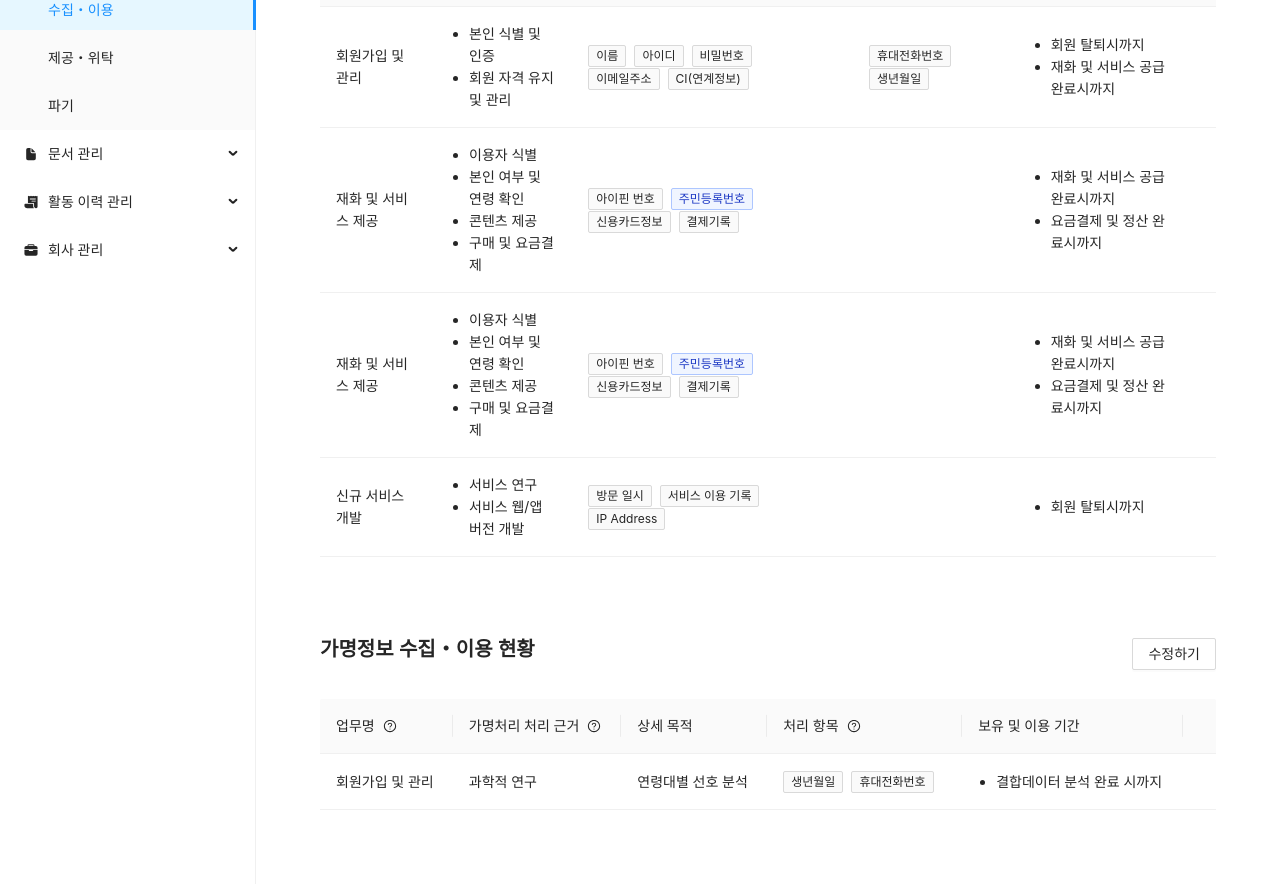
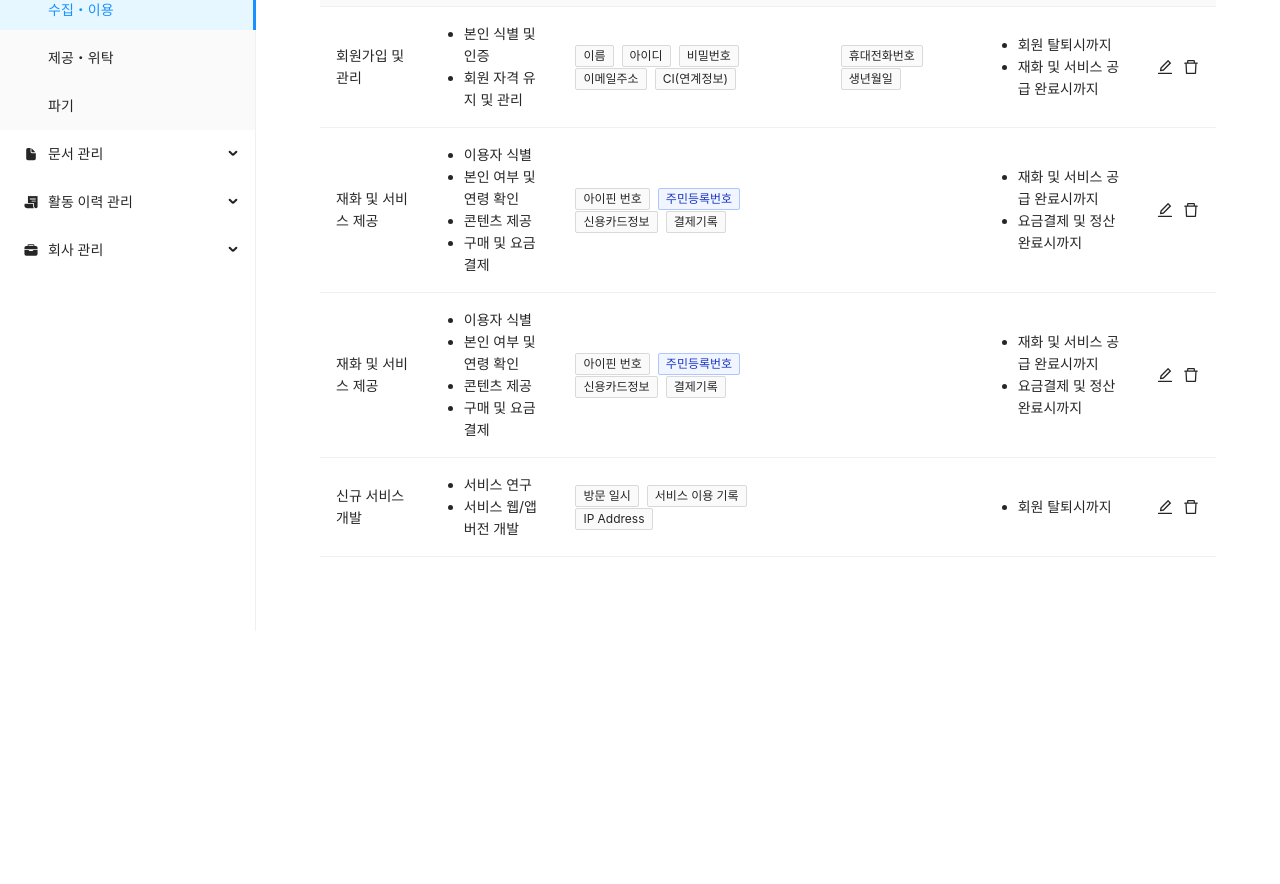
Before and after one commit to tovdata/dpot-front, a Next.js app: page /pim/cu in a window 1280 px wide. Shown: the part 240-1124 px from the top of the page. After the commit the page ends 871 px from the top, so only its background shows below. Built offline with nearby package versions, Linux system fonts and the light colour scheme.

Commit message:
2022.03.28. - Add dependency module for state (recoil) - Modify component structure for drawer

```diff
--- a/components/PITable.tsx
+++ b/components/PITable.tsx
@@ -1,22 +1,14 @@
-import { useState } from 'react';
 // Component
-import { Table, TableColumnProps } from 'antd';
-import { TableContentList, TableEditCell, TableForm, TableHeader, TableProcessItems } from '../components/common/Table';
+import { TableColumnProps } from 'antd';
+import { EditableTableForm, TableContentList, TableHeader, TableProcessItems } from '../components/common/Table';
 // Data
 import { personalInfoTableHeader, pseudonymInfoTableHeader } from '../models/data';
 import { personalInfo, pseudonymInfo } from '../models/temporary';
 // Type
-import { TableProcessItemProps } from '../models/type';
+import { EditableDrawerContent, TableProcessItemProps } from '../models/type';
 
 // Component (personal info table)
 export const PersonalInfoTable = (): JSX.Element => {
-  // Set a local state
-  const [edit, setEdit] = useState<boolean>(false);
-  // Create an event handler
-  const onEdit = (): void => setEdit(true);
-  // Create an event handler
-  const onSave = (): void => setEdit(false);
-
   // Create the columns
   const columns: TableColumnProps<any>[] = Object.keys(personalInfoTableHeader).map((key: string): TableColumnProps<any> => {
     const column: TableColumnProps<any> = {
@@ -33,64 +25,61 @@ export const PersonalInfoTable = (): JSX.Element => {
     // Return
     return column;
   });
-  // Append a edit cell
-  columns.push({
-    dataIndex: 'edit',
-    key: 'edit',
-    title: '',
-    render: () => <TableEditCell edit={edit} />
-  });
-
   // Append a key property to data source
   const dataSource = personalInfo.map((elem: any, index: number): any => { return { ...elem, key: index.toString() }; });
-  // Create a table
-  const table: JSX.Element = <Table columns={columns} dataSource={dataSource} pagination={false} />
+
+  // Create a drawer content
+  const drawer: EditableDrawerContent = {
+    data: {},
+    title: '개인정보 수집・이용 현황',
+    type: 'personalInfo'
+  }
 
   // Return an element
   return (
-    <TableForm edit={edit} onEdit={onEdit} onSave={onSave} title='개인정보 수집・이용 현황' table={table} />
+    <EditableTableForm columns={columns} dataSource={dataSource} drawer={drawer} title='개인정보 수집・이용 현황' />
   );
 }
-// Component (pseudonym info table)
-export const PseudonymInfoTable = (): JSX.Element => {
-  // Set a local state
-  const [edit, setEdit] = useState<boolean>(false);
-  // Create an event handler
-  const onEdit = (): void => setEdit(true);
-  // Create an event handler
-  const onSave = (): void => setEdit(false);
+// // Component (pseudonym info table)
+// export const PseudonymInfoTable = (): JSX.Element => {
+//   // Set a local state
+//   const [edit, setEdit] = useState<boolean>(false);
+//   // Create an event handler
+//   const onEdit = (): void => setEdit(true);
+//   // Create an event handler
+//   const onSave = (): void => setEdit(false);
 
-  // Create the columns
-  const columns: TableColumnProps<any>[] = Object.keys(pseudonymInfoTableHeader).map((key: string): TableColumnProps<any> => {
-    const column: TableColumnProps<any> = {
-      dataIndex: key,
-      key: key,
-      title: <TableHeader description={pseudonymInfoTableHeader[key].description} name={pseudonymInfoTableHeader[key].name} />
-    };
-    // Set a render
-    if (key === 'period') {
-      column.render = (items: string[]): JSX.Element => <TableContentList items={items} />;
-    } else if (key === 'items') {
-      column.render = (items: TableProcessItemProps[]): JSX.Element => <TableProcessItems items={items} tooltip='고유식별정보' />;
-    }
-    // Return
-    return column;
-  });
-  // Append a edit cell
-  columns.push({
-    dataIndex: 'edit',
-    key: 'edit',
-    title: '',
-    render: () => <TableEditCell edit={edit} />
-  });
+//   // Create the columns
+//   const columns: TableColumnProps<any>[] = Object.keys(pseudonymInfoTableHeader).map((key: string): TableColumnProps<any> => {
+//     const column: TableColumnProps<any> = {
+//       dataIndex: key,
+//       key: key,
+//       title: <TableHeader description={pseudonymInfoTableHeader[key].description} name={pseudonymInfoTableHeader[key].name} />
+//     };
+//     // Set a render
+//     if (key === 'period') {
+//       column.render = (items: string[]): JSX.Element => <TableContentList items={items} />;
+//     } else if (key === 'items') {
+//       column.render = (items: TableProcessItemProps[]): JSX.Element => <TableProcessItems items={items} tooltip='고유식별정보' />;
+//     }
+//     // Return
+//     return column;
+//   });
+//   // Append a edit cell
+//   columns.push({
+//     dataIndex: 'edit',
+//     key: 'edit',
+//     title: '',
+//     render: () => <TableEditCell edit={edit} />
+//   });
 
-  // Append a key property to data source
-  const dataSource = pseudonymInfo.map((elem: any, index: number): any => { return { ...elem, key: index.toString() }; });
-  // Create a table
-  const table: JSX.Element = <Table columns={columns} dataSource={dataSource} pagination={false} />
+//   // Append a key property to data source
+//   const dataSource = pseudonymInfo.map((elem: any, index: number): any => { return { ...elem, key: index.toString() }; });
+//   // Create a table
+//   const table: JSX.Element = <Table columns={columns} dataSource={dataSource} pagination={false} />
 
-  // Return an element
-  return (
-    <TableForm edit={edit} onEdit={onEdit} onSave={onSave} title='가명정보 수집・이용 현황' table={table} />
-  )
-}
+//   // Return an element
+//   return (
+//     <TableForm edit={edit} onEdit={onEdit} onSave={onSave} title='가명정보 수집・이용 현황' table={table} />
+//   )
+// }
--- /dev/null
+++ b/components/common/Drawer.tsx
@@ -0,0 +1,56 @@
+// Component
+import { Drawer, Form, Input, Select } from 'antd';
+
+/** Interface */
+interface EditableDrawerProps {
+  data?: any;
+  onClose: () => void;
+  title: string;
+  type: string;
+  visible: boolean;
+}
+
+// Component (editable table drawer)
+export const EditableDrawer = ({ data, onClose, title, type, visible }: EditableDrawerProps): JSX.Element => {
+  // Set a children element for type
+  let children: JSX.Element;
+  switch (type) {
+    case 'personalInfo':
+      children = <EditableDrawerContentForPersonalInfo data={data} />
+    default:
+      children = <EditableDrawerContentForPersonalInfo data={data} />
+  }
+
+
+  return (
+    <Drawer onClose={onClose} placement='right' title={title} visible={visible}>
+      <>{children}</>
+    </Drawer>
+  );
+}
+
+export const EditableDrawerContentForPersonalInfo = ({ data }: any): JSX.Element => {
+  return (
+    <Form layout='vertical'>
+      <Form.Item label='업무명' required tooltip='업무명을 입력하세요.'>
+        <Input />
+      </Form.Item>
+      <Form.Item label='목적' required tooltip='목적'>
+        <Select mode='multiple' style={{ width: '100%' }}>
+          <Select.Option>a10</Select.Option>
+          <Select.Option>a11</Select.Option>
+          <Select.Option>a12</Select.Option>
+          <Select.Option>a13</Select.Option>
+        </Select>
+      </Form.Item>
+      <Form.Item label='필수 항목' required tooltip='필수 항목'>
+        <Select mode='multiple' style={{ width: '100%' }}>
+          <Select.Option>b10</Select.Option>
+          <Select.Option>b11</Select.Option>
+          <Select.Option>b12</Select.Option>
+          <Select.Option>b13</Select.Option>
+        </Select>
+      </Form.Item>
+    </Form>
+  );
+}
--- a/components/common/Layout.tsx
+++ b/components/common/Layout.tsx
@@ -1,5 +1,6 @@
 import styled from 'styled-components';
 // Component
+import { RecoilRoot } from 'recoil';
 import Header from './Header';
 import SideMenu from './SideMenu';
 // Type
@@ -26,7 +27,7 @@ const StyledContent = styled.div`
 
 const Layout = ({ children }: CommonElementProps): JSX.Element => {
   return (
-    <>
+    <RecoilRoot>
       <StyledLayout>
         <Header />
         <StyledContainer>
@@ -34,7 +35,7 @@ const Layout = ({ children }: CommonElementProps): JSX.Element => {
           <StyledContent>{children}</StyledContent>
         </StyledContainer>
       </StyledLayout>
-    </>
+    </RecoilRoot>
   );
 }
 
--- a/components/common/Table.tsx
+++ b/components/common/Table.tsx
@@ -1,13 +1,14 @@
 import { useState } from 'react';
 import styled from 'styled-components';
 // Component
-import { Button, Drawer, Popover, Tag, Tooltip } from 'antd';
+import { Button, Popover, TableColumnProps, Table, Tag, Tooltip } from 'antd';
+import { EditableDrawer } from './Drawer';
 // Font
 import { FS_HXXS, LH_HXXS } from '../../static/font';
 // Icon
 import { AiOutlineDelete, AiOutlineEdit, AiOutlineQuestionCircle } from 'react-icons/ai';
 // Type
-import { TableProcessItemProps } from '../../models/type';
+import { EditableDrawerContent, TableProcessItemProps } from '../../models/type';
 
 // Styled element (TableForm)
 const StyledTableForm = styled.div`
@@ -84,24 +85,16 @@ const StyledListItem = styled.li``;
 
 /** Interface */
 interface TableProps {
-  edit: boolean;
-  onEdit: () => void;
-  onSave: () => void;
-  table: JSX.Element | JSX.Element[];
+  columns: TableColumnProps<any>[],
+  dataSource: any[],
   title: string;
-}
-interface TableEditCellProps {
-  edit: boolean;
-}
-interface TableEditPanelProps {
-  children?: JSX.Element | JSX.Element[];
-  onClose: () => void;
-  title: string;
-  visible: boolean;
 }
 interface TableHeaderProps {
   description?: string;
   name: string;
+}
+interface TableEditCellProps {
+  onEdit: () => void;
 }
 interface TableContentListProps {
   items: string[];
@@ -110,16 +103,30 @@ interface TableProcessItemsProps {
   items: TableProcessItemProps[];
   tooltip: string;
 }
+interface EditableTableProps extends TableProps {
+  drawer: EditableDrawerContent
+}
 
-// Component (form)
-export const TableForm = ({ edit, onEdit, onSave, title, table }: TableProps): JSX.Element => {
+// Component (editable table form)
+export const EditableTableForm = ({ columns, dataSource, drawer, title }: EditableTableProps): JSX.Element => {
   // Set a local state
-  const [visible, setVisible] = useState<boolean>(false);
+  const [edit, setEdit] = useState<boolean>(false);
+  // Get a state
+  const [show, setShow] = useState<boolean>(false);
+
+  // Create an event handler (onEdit)
+  const onEdit = (): void => setEdit(true);
+  // Create an event handler (onSave)
+  const onSave = (): void => setEdit(false);
+  // Create an event handler (onShow)
+  const onShow = (): void => setShow(true);
   // Create an event handler (onClose)
-  const onClose = (): void => setVisible(false);
-  // Create an event handler (onShowDrawer)
-  const onShowDrawer = (): void => setVisible(true);
+  const onClose = (): void => setShow(false);
 
+  // Set a columns
+  const editedColumns: TableColumnProps<any>[] = [...columns, { dataIndex: 'edit', key: 'edit', title: 'edit', render: () => <TableEditCell onEdit={onShow}></TableEditCell> }];
+
+  // Return an element
   return (
     <StyledTableForm>
       <StyledTableFormHeader>
@@ -127,26 +134,34 @@ export const TableForm = ({ edit, onEdit, onSave, title, table }: TableProps): J
         <StyledTableTool>
           { edit ? (
             <>
-              <Button onClick={onShowDrawer}>추가하기</Button>
+              <Button onClick={onShow}>추가하기</Button>
               <Button onClick={onSave} type='primary'>저장하기</Button>
             </>
           ) : (
             <Button onClick={onEdit}>수정하기</Button>
           ) }
-          <TableEditPanel title='Basic Drawer' onClose={onClose} visible={visible}>
-            <p>Some contents...</p>
-            <p>Some contents...</p>
-            <p>Some contents...</p>
-          </TableEditPanel>
         </StyledTableTool>
       </StyledTableFormHeader>
-      {table}
+      <Table columns={editedColumns} dataSource={dataSource} pagination={false} />
+      <EditableDrawer data={drawer.data} onClose={onClose} title={drawer.title} type={drawer.type} visible={show} />
+    </StyledTableForm>
+  );
+}
+// Component (table form)
+export const TableForm = ({ columns, dataSource, title }: TableProps): JSX.Element => {
+  return (
+    <StyledTableForm>
+      <StyledTableFormHeader>
+        <StyledTableTitle>{title}</StyledTableTitle>
+        <StyledTableTool>
+        </StyledTableTool>
+      </StyledTableFormHeader>
+      <Table columns={columns} dataSource={dataSource} />
     </StyledTableForm>
   );
 }
 // Component (table header)
 export const TableHeader = ({ description, name }: TableHeaderProps): JSX.Element => {
-  // Return an element
   return (
     <StyledTableHeader>
       <>{name}</>
@@ -156,26 +171,18 @@ export const TableHeader = ({ description, name }: TableHeaderProps): JSX.Elemen
               <AiOutlineQuestionCircle />
             </StyledTableHeaderQuestionItem>
           </Popover>
-        ) : (undefined)
+        ) : (<></>)
       }
     </StyledTableHeader>
   );
 }
 // Component (table edit cell)
-export const TableEditCell = ({ edit }: TableEditCellProps): JSX.Element => {
-  return (<>
-    <StyledTableEditCell hidden={!edit}>
-      <AiOutlineEdit />
+const TableEditCell = ({ onEdit }: TableEditCellProps): JSX.Element => {
+  return (
+    <StyledTableEditCell>
+      <AiOutlineEdit onClick={onEdit} />
       <AiOutlineDelete />
     </StyledTableEditCell>
-  </>);
-}
-// Component (table edit panel)
-export const TableEditPanel = ({ children, title, onClose, visible }: TableEditPanelProps): JSX.Element => {
-  return (
-    <Drawer onClose={onClose} placement='right' title={title} visible={visible}>
-      {children}
-    </Drawer>
   );
 }
 // Component (cell for list)
--- a/models/type.ts
+++ b/models/type.ts
@@ -6,3 +6,9 @@ export interface TableProcessItemProps {
   intrinsic: boolean;
   name: string;
 }
+/** Data Type */
+export interface EditableDrawerContent {
+  data?: {};
+  title: string;
+  type: string;
+}
--- a/package.json
+++ b/package.json
@@ -23,6 +23,7 @@
     "eslint": "8.11.0",
     "eslint-config-next": "12.1.0",
     "react-icons": "^4.3.1",
+    "recoil": "^0.6.1",
     "styled-components": "^5.3.5",
     "typescript": "4.6.3"
   }
--- a/pages/pim/cu.tsx
+++ b/pages/pim/cu.tsx
@@ -1,11 +1,11 @@
 // Component
-import { PersonalInfoTable, PseudonymInfoTable } from "../../components/PITable";
+import { PersonalInfoTable } from "../../components/PITable";
 
 const Page = () => {
   return (
     <>
       <PersonalInfoTable />
-      <PseudonymInfoTable />
+      {/* <PseudonymInfoTable /> */}
     </>
   )
 }
```
Also changed, not shown: 1 other file (tests, documents, lock files or other folders).
